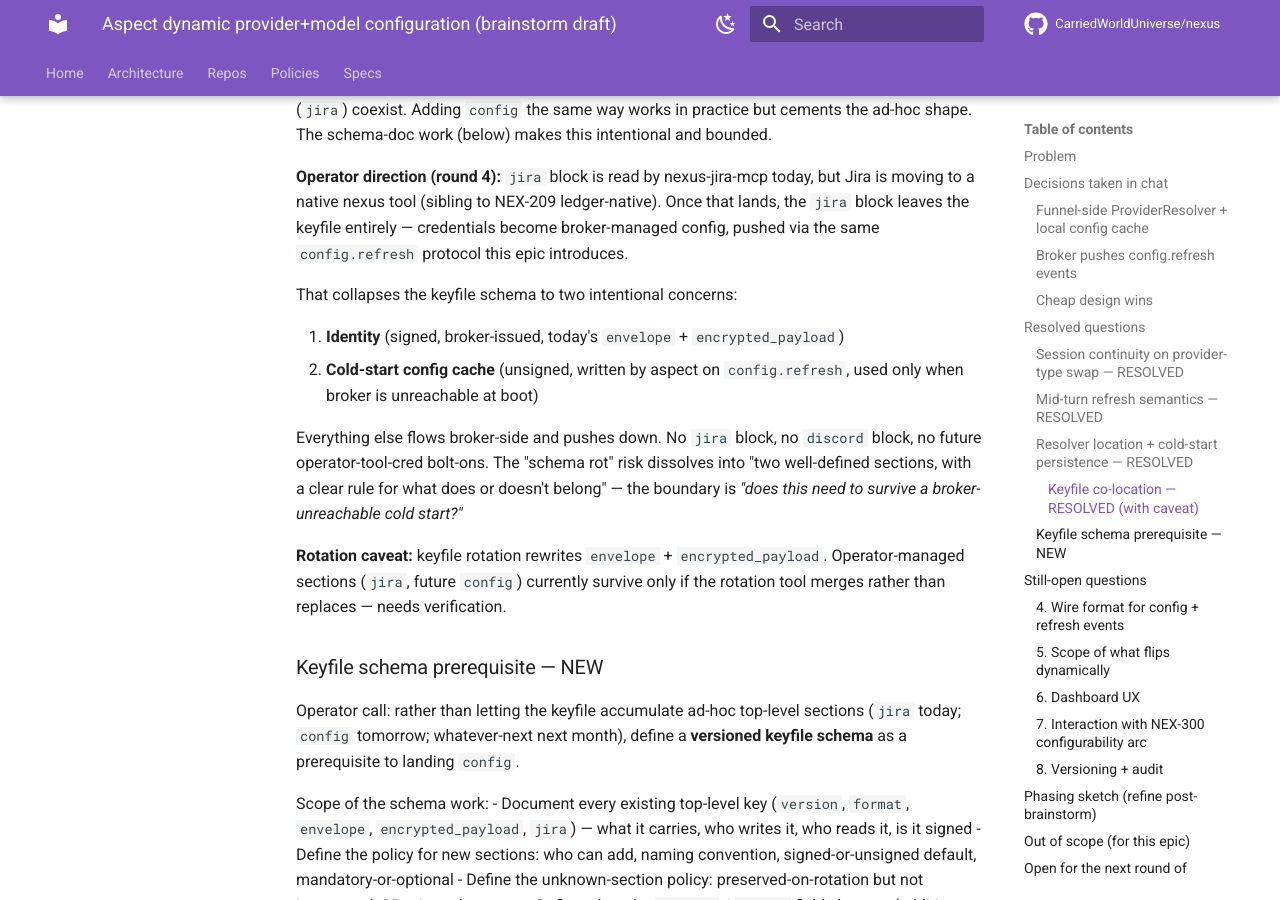
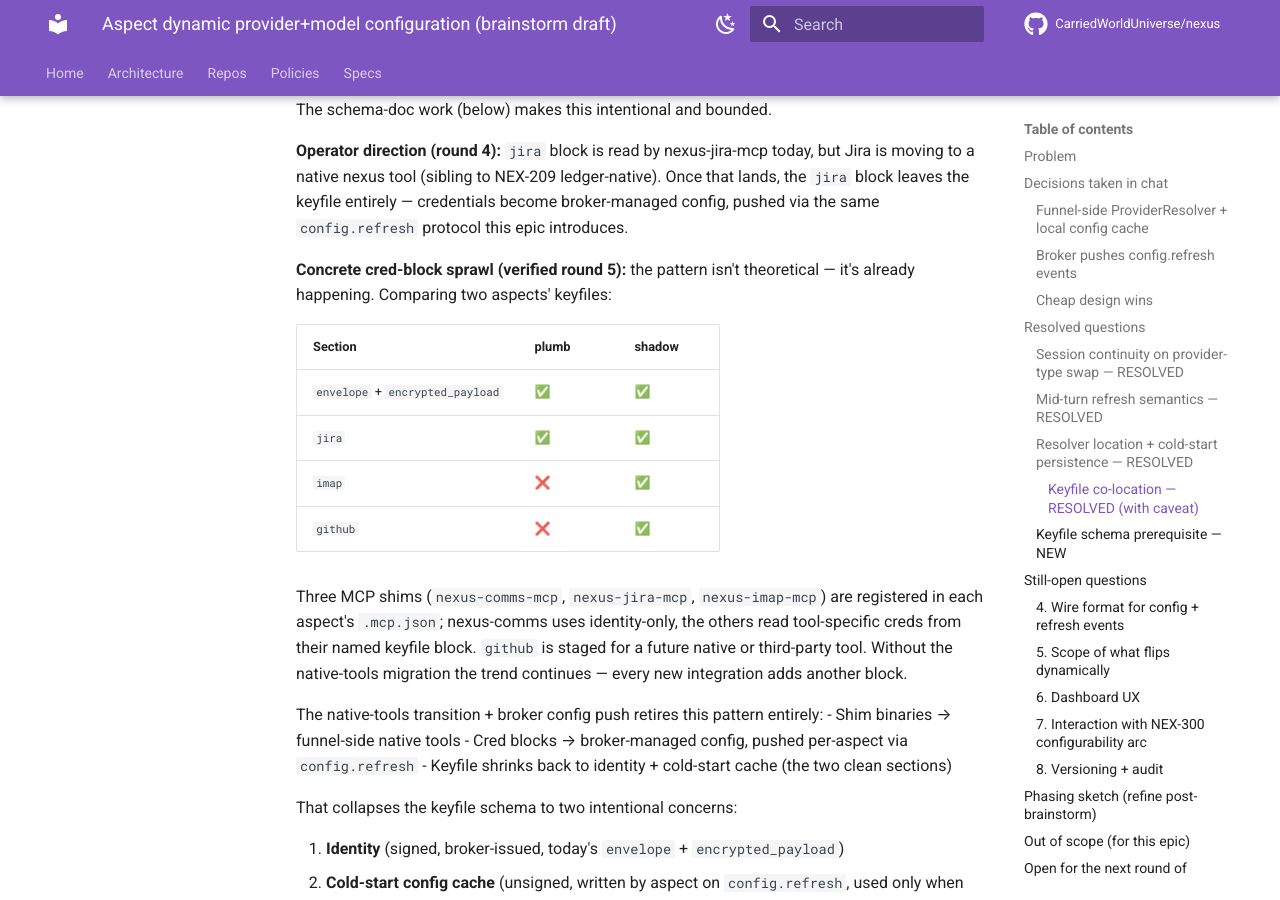
Before and after one commit to CarriedWorldUniverse/nexus, an MkDocs documentation site: the page built from docs/2026-05-28-aspect-dynamic-config-design.md, in a window 1280 px wide and 900 px high, scrolled down 3791 px. Built offline with MkDocs 1.6.1 and Material for MkDocs 9.7.7, drawn with Linux system fonts in a browser that asks for light colours; comment, search, counter and statistics services are not loaded; some of the changed text lies outside the part shown.

Commit message:
NEX-332: v0.6 — cred-block sprawl grounded against plumb + shadow keyfiles
Compared real aspects' keyfiles to verify the sprawl is active:
- plumb: jira block only
- shadow: jira + imap + github blocks

Three MCP shims (comms/jira/imap) registered per-aspect via .mcp.json,
each parsing its own keyfile section for tool creds. github section
already staged for a future tool. Without the native-tools migration
the trend continues by default.

This grounds the v0.5 "schema collapses to two sections" claim — it's
a concrete cleanup, not a hypothetical one.

Co-Authored-By: Claude Opus 4.7 <noreply@anthropic.com>

```diff
--- a/docs/2026-05-28-aspect-dynamic-config-design.md
+++ b/docs/2026-05-28-aspect-dynamic-config-design.md
@@ -1,6 +1,6 @@
 # Aspect dynamic provider+model configuration (brainstorm draft)
 
-**Status:** Brainstorm v0.5, 2026-05-28. Filed with [NEX-332](https://carriedworlduniverse.atlassian.net/browse/NEX-332). Iterating in chat between operator and shadow. v0.5 collapses the keyfile schema to a two-section design (identity + cold-start cache) by routing `jira`-style operator-tool credentials through the broker config-push protocol once those tools go native.
+**Status:** Brainstorm v0.6, 2026-05-28. Filed with [NEX-332](https://carriedworlduniverse.atlassian.net/browse/NEX-332). Iterating in chat between operator and shadow. v0.6 grounds the cred-block sprawl claim against two real aspects' keyfiles (plumb vs shadow) — pattern is active, three cred-blocks already in the wild, fourth (github) staged.
 
 ---
 
@@ -118,6 +118,22 @@ This block is NOT in the canonical `aspects.Keyfile` struct. Some other code pat
 
 **Operator direction (round 4):** `jira` block is read by nexus-jira-mcp today, but Jira is moving to a native nexus tool (sibling to NEX-209 ledger-native). Once that lands, the `jira` block leaves the keyfile entirely — credentials become broker-managed config, pushed via the same `config.refresh` protocol this epic introduces.
 
+**Concrete cred-block sprawl (verified round 5):** the pattern isn't theoretical — it's already happening. Comparing two aspects' keyfiles:
+
+| Section | plumb | shadow |
+|---|---|---|
+| `envelope` + `encrypted_payload` | ✅ | ✅ |
+| `jira` | ✅ | ✅ |
+| `imap` | ❌ | ✅ |
+| `github` | ❌ | ✅ |
+
+Three MCP shims (`nexus-comms-mcp`, `nexus-jira-mcp`, `nexus-imap-mcp`) are registered in each aspect's `.mcp.json`; nexus-comms uses identity-only, the others read tool-specific creds from their named keyfile block. `github` is staged for a future native or third-party tool. Without the native-tools migration the trend continues — every new integration adds another block.
+
+The native-tools transition + broker config push retires this pattern entirely:
+- Shim binaries → funnel-side native tools
+- Cred blocks → broker-managed config, pushed per-aspect via `config.refresh`
+- Keyfile shrinks back to identity + cold-start cache (the two clean sections)
+
 That collapses the keyfile schema to two intentional concerns:
 
 1. **Identity** (signed, broker-issued, today's `envelope` + `encrypted_payload`)
```
